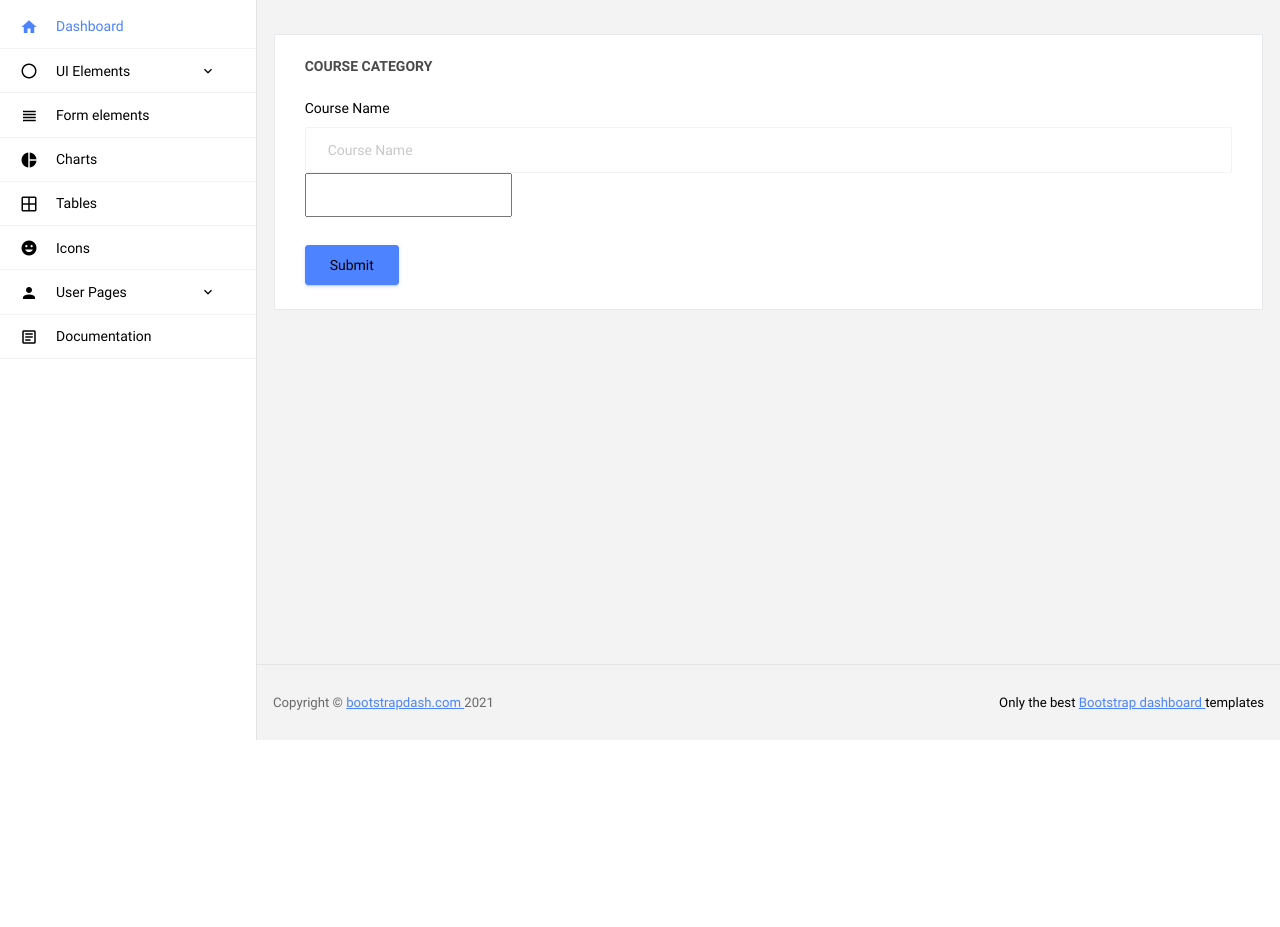
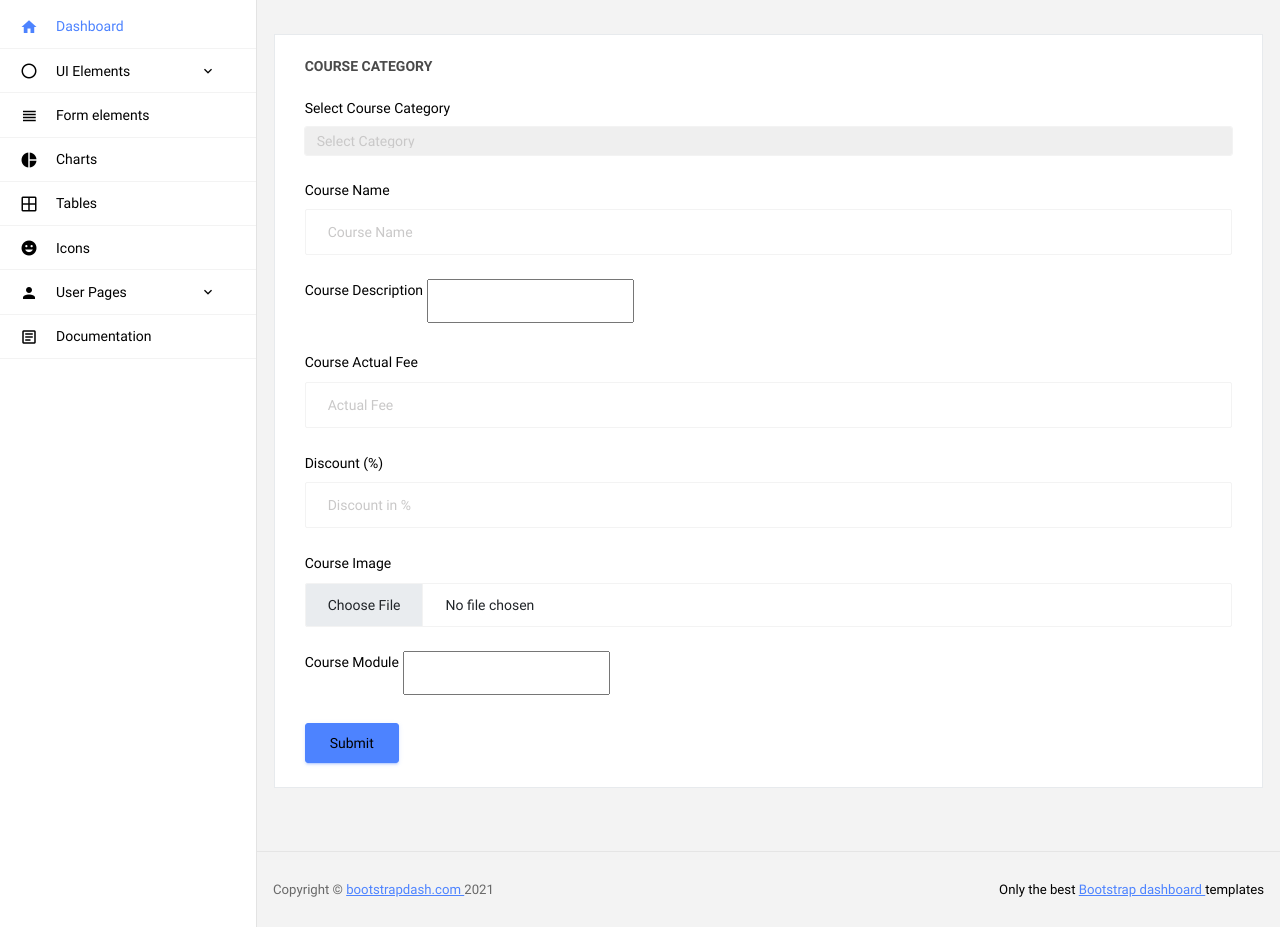
Before and after one commit to Salman13201016/django_recommendation_system, a Django app: page /admin/course/index/ in a window 1280 px wide. Shown: the part 60-987 px from the top of the page. Before the commit the page ends 800 px from the top, so only its background shows below. Run offline with Django 4.2, Linux system fonts and the light colour scheme; data that the repository does not hold is empty; some libraries are stand-ins or nearby versions.

Commit message:
course ui done

```diff
--- a/e_learn/course/views.py
+++ b/e_learn/course/views.py
@@ -1,6 +1,9 @@
 from django.shortcuts import render
+from category.models import categories
 
 # Create your views here.
 
 def index(request):
-    return render(request,'admin/course.html')
+    all_data = categories.objects.all()
+    data = {"data":all_data}
+    return render(request,'admin/course.html',data)
--- a/e_learn/e_learn/urls.py
+++ b/e_learn/e_learn/urls.py
@@ -19,7 +19,7 @@ import category, course
 
 urlpatterns = [
     # path("admin/", admin.site.urls),
-    path("admin/cat",include('category.urls')),
+    path("admin/cat/",include('category.urls')),
     path("admin/course/",include('course.urls'))
 
 ]
--- a/e_learn/templates/admin/course.html
+++ b/e_learn/templates/admin/course.html
@@ -250,16 +250,51 @@
               <div class="card">
                 <div class="card-body">
                   <h4 class="card-title">Course Category</h4>
-                  <form  enctype="multipart/form-data">
+                  <form method="post"  enctype="multipart/form-data">
                     {% csrf_token %}
+                    <div class="form-group">
+                        <label for="exampleInputName1">Select Course Category</label>
+                        <select  class="form-control" id="exampleInputName1" name="course_name">
+                            <option >Select Category</option>
+                            {% for i in data %}
+                            <option value="{{i.id}}">{{i.name}}</option>
+                            {% endfor %}
+                        </select>
+
+                      </div>
                     <div class="form-group">
                       <label for="exampleInputName1">Course Name</label>
                       <input type="text" class="form-control" id="exampleInputName1" placeholder="Course Name" name="course_name">
-                      <textarea name="content" id="id_content"></textarea>
-                    <script>
-                        CKEDITOR.replace('id_content');  // Replace the textarea with CKEditor.
-                    </script>
                     </div>
+
+                    <div class="form-group">
+                        <label for="exampleInputName1">Course Description</label>
+                        <textarea name="desciption" id="id_content"></textarea>
+                      <script>
+                          CKEDITOR.replace('id_content');  // Replace the textarea with CKEditor.
+                      </script>
+                      </div>
+                      <div class="form-group">
+                        <label for="exampleInputName1">Course Actual Fee</label>
+                        <input type="number" class="form-control" id="exampleInputName1" placeholder="Actual Fee" name="course_fee">
+                      </div>
+                      <div class="form-group">
+                        <label for="exampleInputName1">Discount (%)</label>
+                        <input type="number" class="form-control" id="exampleInputName1" placeholder="Discount in %" name="discount">
+                      </div>
+
+                      <div class="form-group">
+                        <label for="exampleInputName1">Course Image</label>
+                        <input type="file" class="form-control" id="exampleInputName1" name="img">
+                      </div>
+
+                      <div class="form-group">
+                        <label for="exampleInputName1">Course Module</label>
+                        <textarea name="module" id="id_content1"></textarea>
+                      <script>
+                          CKEDITOR.replace('id_content1');  // Replace the textarea with CKEditor.
+                      </script>
+                      </div>
                     <button type="submit" class="btn btn-primary me-2">Submit</button>
                   </form>
                 </div>
```
